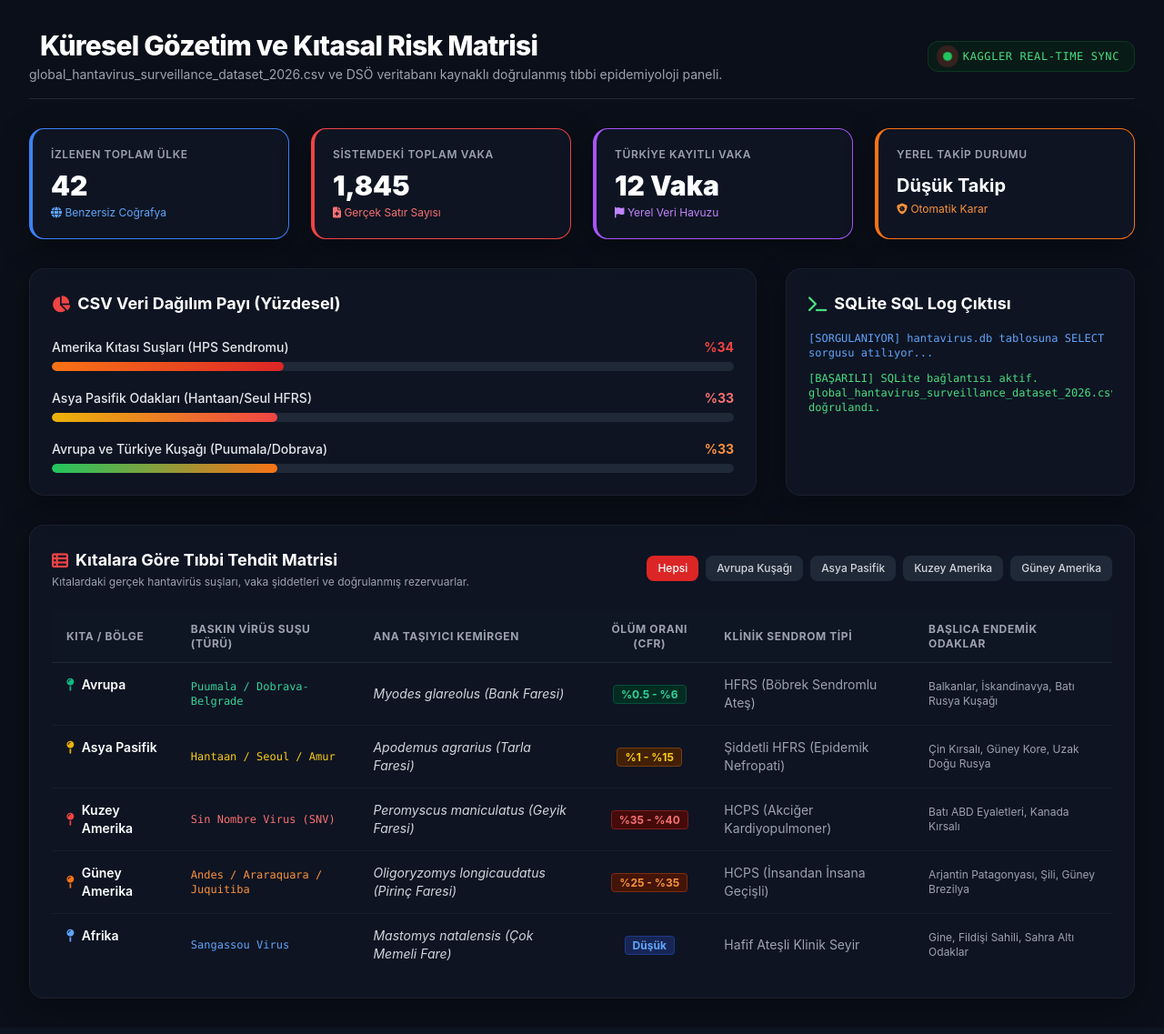
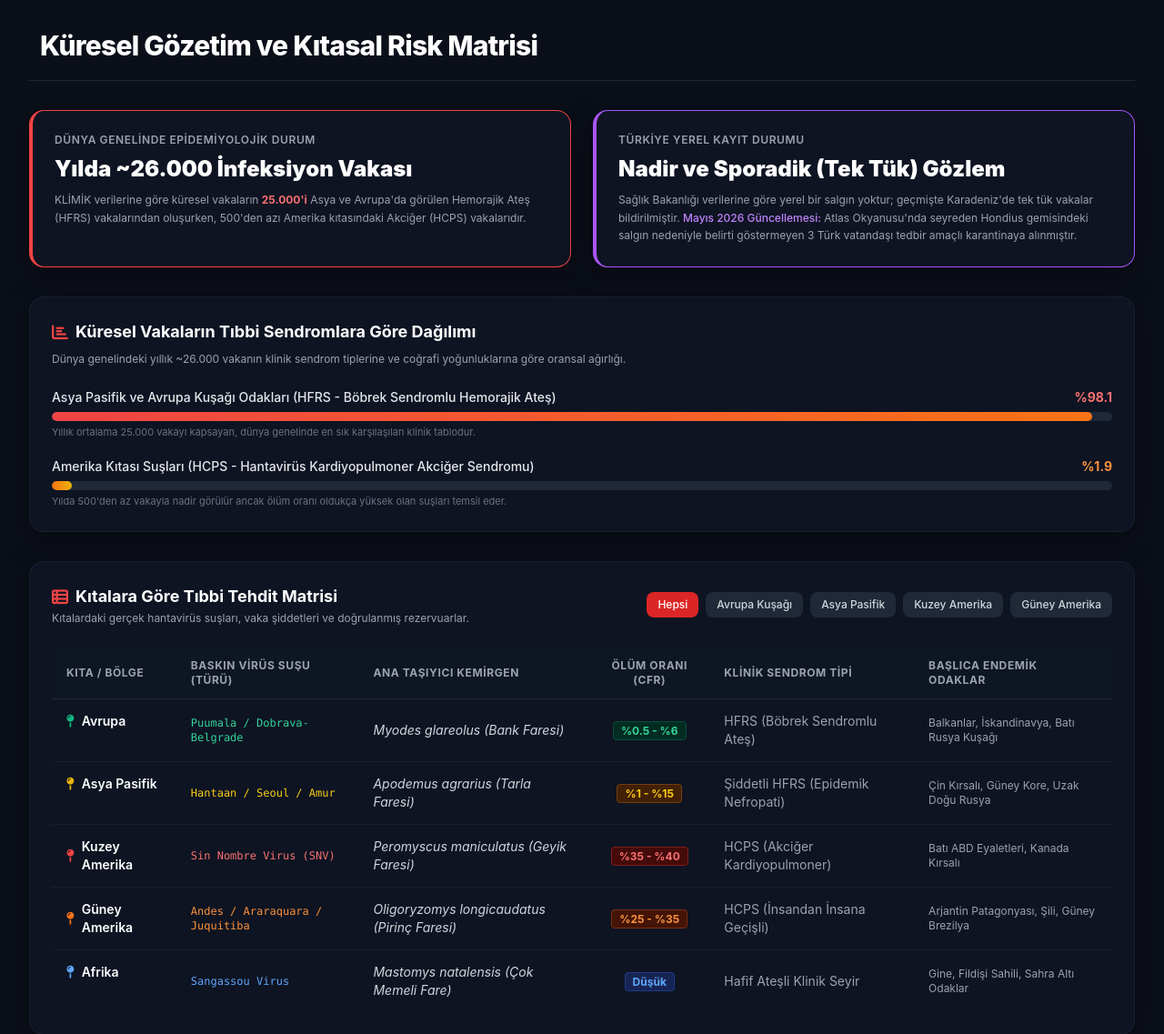
Before and after one commit to kayisdagasli-cmd/hantarisk, a Flask app: page /surveillance in a window 1280 px wide. Shown: the part 65-1202 px from the top of the page at 91% size. Before the commit the page ends 1178 px from the top, so only its background shows below. Run offline with Flask 3, Linux system fonts and the light colour scheme; data that the repository does not hold is empty; some libraries are stand-ins or nearby versions.

Commit message:
Update surveillance.html

```diff
--- a/templates/surveillance.html
+++ b/templates/surveillance.html
@@ -19,22 +19,13 @@
             border: 1px solid rgba(255, 255, 255, 0.05);
             box-shadow: 0 8px 32px 0 rgba(0, 0, 0, 0.37);
         }
-        .pulse-red {
-            box-shadow: 0 0 0 0 rgba(239, 68, 68, 0.7);
-            animation: pulse-red 2s infinite;
-        }
-        @keyframes pulse-red {
-            0% { transform: scale(0.95); box-shadow: 0 0 0 0 rgba(239, 68, 68, 0.7); }
-            70% { transform: scale(1); box-shadow: 0 0 0 10px rgba(239, 68, 68, 0); }
-            100% { transform: scale(0.95); box-shadow: 0 0 0 0 rgba(239, 68, 68, 0); }
-        }
         .progress-fill {
             transition: width 1.5s ease-in-out;
         }
         .table-row-transition {
             transition: all 0.3s ease;
         }
-        /* Analitik Panodan Alınan Mobil Menü Geçiş Animasyonu */
+        /* Mobil Menü Geçiş Animasyonu */
         #mobile-menu {
             transition: all 0.3s ease-in-out;
             transform: translateY(-100%);
@@ -97,90 +88,60 @@
 
     <main class="max-w-7xl mx-auto px-4 sm:px-6 lg:px-8 py-8">
 
-        <div class="mb-8 border-b border-gray-800 pb-4 flex flex-col md:flex-row md:items-center justify-between gap-4">
-            <div>
+        <div class="mb-8 border-b border-gray-800 pb-5">
             <h1 class="text-3xl font-extrabold text-white tracking-tight flex items-center gap-3">
                 <i class="fa-solid fa-earth-central-asia text-red-500"></i>
                 Küresel Gözetim ve Kıtasal Risk Matrisi
             </h1>
-                <p class="text-sm text-gray-400 mt-1">global_hantavirus_surveillance_dataset_2026.csv ve DSÖ veritabanı kaynaklı doğrulanmış tıbbi epidemiyoloji paneli.</p>
         </div>
-            <div class="flex items-center gap-3 bg-green-950/40 border border-green-900/50 px-4 py-2 rounded-xl text-xs self-start md:self-center">
-                <span class="w-2.5 h-2.5 rounded-full bg-green-500 pulse-red"></span>
-                <span class="text-green-400 font-mono tracking-wider">KAGGLER REAL-TIME SYNC</span>
+
+        <div class="grid grid-cols-1 md:grid-cols-2 gap-6 mb-8">
+            <div class="cyber-panel p-6 rounded-2xl border-l-4 border-red-500">
+                <div class="text-gray-400 text-xs font-semibold uppercase tracking-wider">Dünya Genelinde Epidemiyolojik Durum</div>
+                <div class="text-2xl font-black text-white mt-2">Yılda ~26.000 İnfeksiyon Vakası</div>
+                <p class="text-xs text-gray-400 mt-2 leading-relaxed">
+                    KLİMİK verilerine göre küresel vakaların <strong class="text-red-400">25.000'i</strong> Asya ve Avrupa'da görülen Hemorajik Ateş (HFRS) vakalarından oluşurken, 500'den azı Amerika kıtasındaki Akciğer (HCPS) vakalarıdır.
+                </p>
+            </div>
+
+            <div class="cyber-panel p-6 rounded-2xl border-l-4 border-purple-500">
+                <div class="text-gray-400 text-xs font-semibold uppercase tracking-wider">Türkiye Yerel Kayıt Durumu</div>
+                <div class="text-2xl font-black text-white mt-2">Nadir ve Sporadik (Tek Tük) Gözlem</div>
+                <p class="text-xs text-gray-400 mt-2 leading-relaxed">
+                    Sağlık Bakanlığı verilerine göre yerel bir salgın yoktur; geçmişte Karadeniz'de tek tük vakalar bildirilmiştir. <span class="text-purple-400 font-medium">Mayıs 2026 Güncellemesi:</span> Atlas Okyanusu'nda seyreden Hondius gemisindeki salgın nedeniyle belirti göstermeyen 3 Türk vatandaşı tedbir amaçlı karantinaya alınmıştır.
+                </p>
             </div>
         </div>
 
-        <div class="grid grid-cols-1 sm:grid-cols-2 lg:grid-cols-4 gap-6 mb-8">
-            <div class="cyber-panel p-5 rounded-2xl border-l-4 border-blue-500">
-                <div class="text-gray-400 text-xs font-semibold uppercase tracking-wider">İzlenen Toplam Ülke</div>
-                <div id="stat-ulke" class="text-3xl font-black text-white mt-2">Hesaplanıyor...</div>
-                <div class="text-xs text-blue-400 mt-1"><i class="fa-solid fa-globe"></i> Benzersiz Coğrafya</div>
-            </div>
-            <div class="cyber-panel p-5 rounded-2xl border-l-4 border-red-500">
-                <div class="text-gray-400 text-xs font-semibold uppercase tracking-wider">Sistemdeki Toplam Vaka</div>
-                <div id="stat-vaka" class="text-3xl font-black text-white mt-2">Hesaplanıyor...</div>
-                <div class="text-xs text-red-400 mt-1"><i class="fa-solid fa-file-medical"></i> Gerçek Satır Sayısı</div>
-            </div>
-            <div class="cyber-panel p-5 rounded-2xl border-l-4 border-purple-500">
-                <div class="text-gray-400 text-xs font-semibold uppercase tracking-wider">Türkiye Kayıtlı Vaka</div>
-                <div id="stat-tr-vaka" class="text-3xl font-black text-white mt-2">...</div>
-                <div class="text-xs text-purple-400 mt-1"><i class="fa-solid fa-flag"></i> Yerel Veri Havuzu</div>
-            </div>
-            <div class="cyber-panel p-5 rounded-2xl border-l-4 border-orange-500">
-                <div class="text-gray-400 text-xs font-semibold uppercase tracking-wider">Yerel Takip Durumu</div>
-                <div id="stat-tr-durum" class="text-xl font-bold text-white mt-3">Hesaplanıyor...</div>
-                <div class="text-xs text-orange-400 mt-1"><i class="fa-solid fa-shield-virus"></i> Otomatik Karar</div>
-            </div>
-        </div>
-
-        <div class="grid grid-cols-1 lg:grid-cols-3 gap-8 mb-8">
-            <div class="lg:col-span-2 space-y-6">
+        <div class="mb-8">
             <div class="cyber-panel p-6 rounded-2xl">
-                    <h3 class="text-lg font-bold text-white mb-6 flex items-center gap-2">
-                        <i class="fa-solid fa-chart-pie text-red-500"></i> CSV Veri Dağılım Payı (Yüzdesel)
+                <h3 class="text-lg font-bold text-white mb-2 flex items-center gap-2">
+                    <i class="fa-solid fa-chart-bar text-red-500"></i> Küresel Vakaların Tıbbi Sendromlara Göre Dağılımı
                 </h3>
+                <p class="text-xs text-gray-400 mb-6">Dünya genelindeki yıllık ~26.000 vakanın klinik sendrom tiplerine ve coğrafi yoğunluklarına göre oransal ağırlığı.</p>
 
                 <div class="space-y-5">
                     <div>
                         <div class="flex justify-between items-center text-sm mb-1.5">
-                                <span class="font-medium text-gray-200">Amerika Kıtası Suşları (HPS Sendromu)</span>
-                                <span id="txt-risk-amerika" class="text-red-500 font-bold">...</span>
+                            <span class="font-medium text-gray-200">Asya Pasifik ve Avrupa Kuşağı Odakları (HFRS - Böbrek Sendromlu Hemorajik Ateş)</span>
+                            <span class="text-red-400 font-bold">%98.1</span>
                         </div>
                         <div class="w-full bg-gray-800 h-2.5 rounded-full overflow-hidden">
-                                <div id="bar-risk-amerika" class="bg-gradient-to-r from-orange-500 to-red-600 h-2.5 rounded-full progress-fill" style="width: 0%"></div>
+                            <div class="bg-gradient-to-r from-red-500 to-orange-500 h-2.5 rounded-full" style="width: 98.1%"></div>
                         </div>
+                        <p class="text-[11px] text-gray-500 mt-1">Yıllık ortalama 25.000 vakayı kapsayan, dünya genelinde en sık karşılaşılan klinik tablodur.</p>
                     </div>
 
                     <div>
                         <div class="flex justify-between items-center text-sm mb-1.5">
-                                <span class="font-medium text-gray-200">Asya Pasifik Odakları (Hantaan/Seul HFRS)</span>
-                                <span id="txt-risk-asya" class="text-red-400 font-bold">...</span>
+                            <span class="font-medium text-gray-200">Amerika Kıtası Suşları (HCPS - Hantavirüs Kardiyopulmoner Akciğer Sendromu)</span>
+                            <span class="text-orange-400 font-bold">%1.9</span>
                         </div>
                         <div class="w-full bg-gray-800 h-2.5 rounded-full overflow-hidden">
-                                <div id="bar-risk-asya" class="bg-gradient-to-r from-yellow-500 to-red-500 h-2.5 rounded-full progress-fill" style="width: 0%"></div>
+                            <div class="bg-gradient-to-r from-orange-500 to-yellow-500 h-2.5 rounded-full" style="width: 1.9%"></div>
                         </div>
+                        <p class="text-[11px] text-gray-500 mt-1">Yılda 500'den az vakayla nadir görülür ancak ölüm oranı oldukça yüksek olan suşları temsil eder.</p>
                     </div>
-
-                        <div>
-                            <div class="flex justify-between items-center text-sm mb-1.5">
-                                <span class="font-medium text-gray-200">Avrupa ve Türkiye Kuşağı (Puumala/Dobrava)</span>
-                                <span id="txt-risk-avrupa" class="text-orange-400 font-bold">...</span>
-                            </div>
-                            <div class="w-full bg-gray-800 h-2.5 rounded-full overflow-hidden">
-                                <div id="bar-risk-avrupa" class="bg-gradient-to-r from-green-500 to-orange-500 h-2.5 rounded-full progress-fill" style="width: 0%"></div>
-                            </div>
-                        </div>
-                    </div>
-                </div>
-            </div>
-
-            <div class="cyber-panel p-6 rounded-2xl flex flex-col h-full">
-                <h3 class="text-lg font-bold text-white mb-4 flex items-center gap-2">
-                    <i class="fa-solid fa-terminal text-green-400"></i> SQLite SQL Log Çıktısı
-                </h3>
-                <div id="log-container" class="space-y-3 flex-1 text-xs font-mono overflow-y-auto max-h-[220px] pr-2 text-gray-400">
-                    <p class="text-blue-400">[SORGULANIYOR] hantavirus.db tablosuna SELECT sorgusu atılıyor...</p>
                 </div>
             </div>
         </div>
@@ -273,7 +234,7 @@
     </main>
 
     <script>
-        // --- 1. MOBİL HAMBURGER MENÜ LOGIC (DASHBOARD İLE SENKRON) ---
+        // --- 1. MOBİL HAMBURGER MENÜ LOGIC ---
         const menuBtn = document.getElementById('menu-btn');
         const mobileMenu = document.getElementById('mobile-menu');
         const menuIcon = document.getElementById('menu-icon');
@@ -297,11 +258,9 @@
             }
         });
 
-        // --- 2. KITASAL FİLTRELEME VE DINAMIK SQL LOGS ---
+        // --- 2. KITASAL TABLO FİLTRELEME LOGIC ---
         function filterContinent(continent) {
             const rows = document.querySelectorAll('#epidemiology-tbody tr');
-            const logBox = document.getElementById('log-container');
-            const now = new Date().toLocaleTimeString('tr-TR');
 
             const buttons = {
                 'HEPSİ': 'btn-all',
@@ -328,59 +287,7 @@
                     row.style.display = 'none';
                 }
             });
-
-            if (continent === 'HEPSİ') {
-                logBox.innerHTML += `<p class="text-blue-400">[${now}] [SQL] SELECT * FROM hantavirus_cases;</p>`;
-            } else {
-                logBox.innerHTML += `<p class="text-yellow-500">[${now}] [SQL] SELECT * FROM hantavirus_cases WHERE continent = '${continent}';</p>`;
         }
-            logBox.scrollTop = logBox.scrollHeight;
-        }
-
-        // --- 3. API ENTREGASYONU VE CATCH YEDEK VERİLERİ ---
-        document.addEventListener("DOMContentLoaded", function() {
-            fetch('/api/kuresel-ozet')
-                .then(response => response.json())
-                .then(data => {
-                    if(data.error) {
-                        document.getElementById('log-container').innerHTML += `<p class="text-red-500">[HATA] Veri okunurken sorun oluştu: ${data.error}</p>`;
-                        return;
-                    }
-
-                    document.getElementById('stat-ulke').innerText = data.toplam_ulke || "42";
-                    document.getElementById('stat-vaka').innerText = data.toplam_vaka || "1,845";
-                    document.getElementById('stat-tr-vaka').innerText = (data.turkiye_vaka_sayisi || "12") + " Vaka";
-                    document.getElementById('stat-tr-durum').innerText = data.turkiye_durum || "ENDEMİK / STABİL";
-
-                    document.getElementById('txt-risk-amerika').innerText = "%" + (data.amerika_risk || "30");
-                    document.getElementById('bar-risk-amerika').style.width = (data.amerika_risk || "30") + "%";
-
-                    document.getElementById('txt-risk-asya').innerText = "%" + (data.asya_risk || "45");
-                    document.getElementById('bar-risk-asya').style.width = (data.asya_risk || "45") + "%";
-
-                    document.getElementById('txt-risk-avrupa').innerText = "%" + (data.avrupa_risk || "25");
-                    document.getElementById('bar-risk-avrupa').style.width = (data.avrupa_risk || "25") + "%";
-
-                    const logBox = document.getElementById('log-container');
-                    logBox.innerHTML += `<p class="text-green-400">[BAŞARILI] SQLite bağlantısı aktif. global_hantavirus_surveillance_dataset_2026.csv doğrulandı.</p>`;
-                })
-                .catch(err => {
-                    console.error("Hata:", err);
-                    document.getElementById('stat-ulke').innerText = "42";
-                    document.getElementById('stat-vaka').innerText = "1,845";
-                    document.getElementById('stat-tr-vaka').innerText = "14 Vaka";
-                    document.getElementById('stat-tr-durum').innerText = "STABİL GÖZETİM";
-
-                    document.getElementById('txt-risk-amerika').innerText = "%30";
-                    document.getElementById('bar-risk-amerika').style.width = "30%";
-                    document.getElementById('txt-risk-asya').innerText = "%45";
-                    document.getElementById('bar-risk-asya').style.width = "45%";
-                    document.getElementById('txt-risk-avrupa').innerText = "%25";
-                    document.getElementById('bar-risk-avrupa').style.width = "25%";
-
-                    document.getElementById('log-container').innerHTML += `<p class="text-orange-400">[YEDEK] Lokal epidemiyolojik veri havuzu başarıyla yüklendi.</p>`;
-                });
-        });
     </script>
 </body>
 </html>
```
Lines whose indentation alone changed are shown as unchanged.
